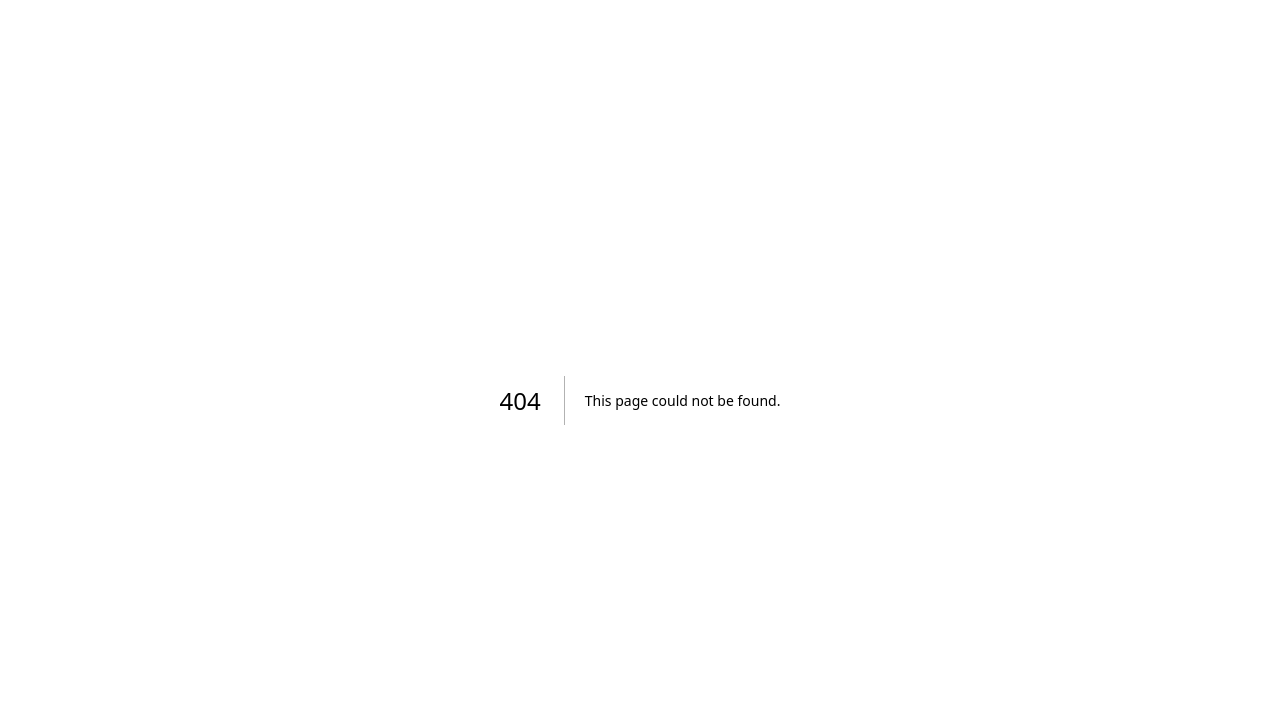
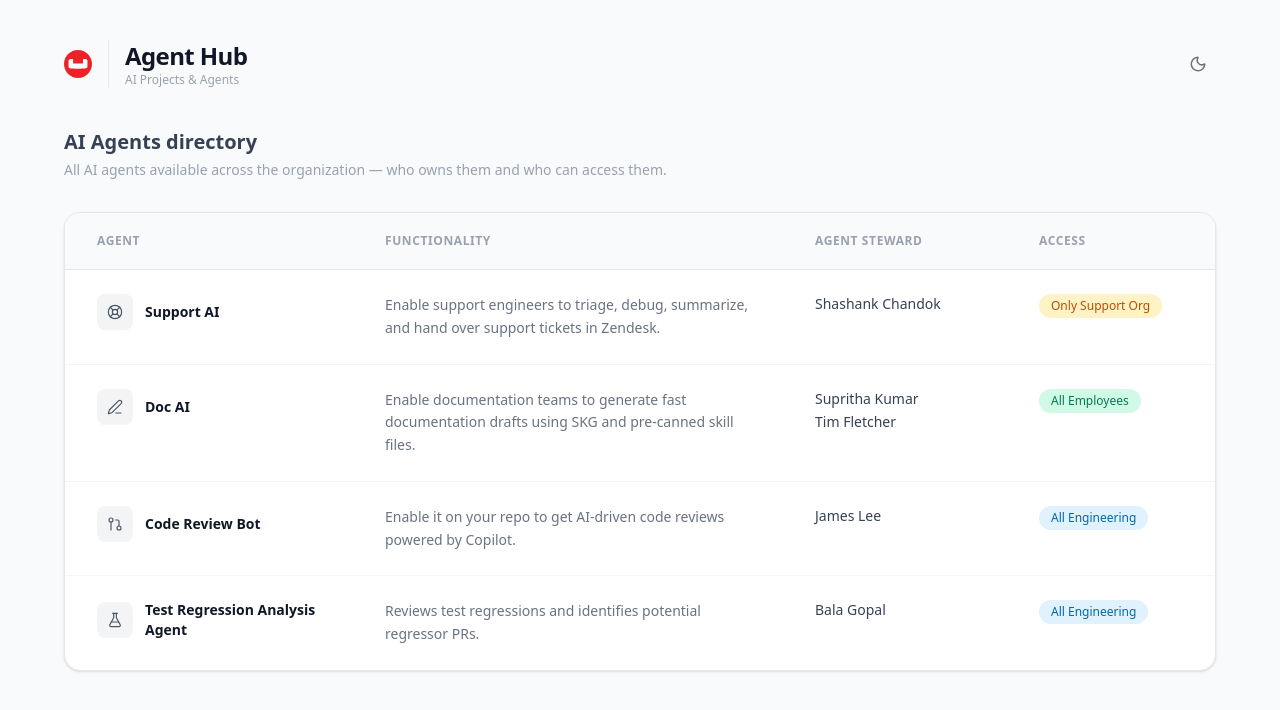
Before and after one commit to charanravichandran-design/aihub, a Next.js app: page /agents in a window 1280 px wide. Before the commit this address had no page. Shown: the top 710 px of the page. Built offline with nearby package versions, Linux system fonts and the light colour scheme.

Commit message:
feat: Added a new page for Agent Hub

```diff
--- /dev/null
+++ b/src/app/agents/page.tsx
@@ -0,0 +1,114 @@
+import {
+  FlaskConical,
+  GitPullRequest,
+  LifeBuoy,
+  PenLine,
+  type LucideIcon,
+} from 'lucide-react'
+import { AppHeader } from '@/components/AppHeader'
+import { agents, type AccessLevel } from '@/data/agents'
+
+const iconMap: Record<string, LucideIcon> = {
+  LifeBuoy,
+  PenLine,
+  GitPullRequest,
+  FlaskConical,
+}
+
+const accessStyles: Record<AccessLevel, string> = {
+  'All Employees':    'bg-emerald-100 text-emerald-700 dark:bg-emerald-500/15 dark:text-emerald-400',
+  'All Engineering':  'bg-sky-100 text-sky-700 dark:bg-sky-500/15 dark:text-sky-400',
+  'Only Support Org': 'bg-amber-100 text-amber-700 dark:bg-amber-500/15 dark:text-amber-400',
+}
+
+export default function AgentsPage() {
+  return (
+    <div className="min-h-screen px-6 py-10 sm:px-10 lg:px-16">
+      <AppHeader pageTitle="Agent Hub" />
+
+      {/* Hero */}
+      <div className="max-w-6xl mx-auto mb-8">
+        <h2 className="text-xl font-semibold text-gray-700 dark:text-gray-200">
+          AI Agents directory
+        </h2>
+        <p className="mt-1 text-sm text-gray-400 dark:text-gray-500 max-w-6xl">
+          All AI agents available across the organization — who owns them and who can access them.
+        </p>
+      </div>
+
+      {/* Table */}
+      <main className="max-w-6xl mx-auto">
+        <div className="rounded-2xl border border-gray-200 dark:border-white/10 bg-white dark:bg-white/5 overflow-hidden shadow-sm">
+          <table className="w-full text-sm border-collapse">
+            <thead>
+              <tr className="border-b border-gray-200 dark:border-white/10 bg-gray-50 dark:bg-white/[0.03]">
+                <th className="text-left px-8 py-5 text-xs font-semibold text-gray-400 uppercase tracking-wider">
+                  Agent
+                </th>
+                <th className="text-left px-8 py-5 text-xs font-semibold text-gray-400 uppercase tracking-wider">
+                  Functionality
+                </th>
+                <th className="text-left px-8 py-5 text-xs font-semibold text-gray-400 uppercase tracking-wider whitespace-nowrap">
+                  Agent Steward
+                </th>
+                <th className="text-left px-8 py-5 text-xs font-semibold text-gray-400 uppercase tracking-wider">
+                  Access
+                </th>
+              </tr>
+            </thead>
+            <tbody>
+              {agents.map((agent, index) => {
+                const Icon = iconMap[agent.iconName] ?? LifeBuoy
+                return (
+                  <tr
+                    key={agent.id}
+                    className={`
+                      transition-colors duration-150
+                      hover:bg-gray-50 dark:hover:bg-white/[0.04]
+                      ${index !== 0 ? 'border-t border-gray-100 dark:border-white/10' : ''}
+                    `}
+                  >
+                    {/* Agent name + icon */}
+                    <td className="px-8 py-6 align-top w-72">
+                      <div className="flex items-center gap-3">
+                        <div className="w-9 h-9 rounded-lg bg-gray-100 dark:bg-white/10 flex items-center justify-center shrink-0">
+                          <Icon size={16} className="text-gray-600 dark:text-gray-300" strokeWidth={1.75} />
+                        </div>
+                        <span className="font-semibold text-gray-900 dark:text-white leading-snug">
+                          {agent.name}
+                        </span>
+                      </div>
+                    </td>
+
+                    {/* Functionality */}
+                    <td className="px-8 py-6 align-top text-gray-500 dark:text-gray-400 leading-relaxed max-w-sm">
+                      {agent.functionality}
+                    </td>
+
+                    {/* Steward */}
+                    <td className="px-8 py-6 align-top w-56">
+                      <div className="flex flex-col gap-1">
+                        {agent.steward.split(', ').map((name) => (
+                          <span key={name} className="text-gray-700 dark:text-gray-300 font-medium leading-snug">
+                            {name}
+                          </span>
+                        ))}
+                      </div>
+                    </td>
+
+                    {/* Access badge */}
+                    <td className="px-8 py-6 align-top w-52">
+                      <span className={`inline-flex text-xs font-medium px-3 py-1 rounded-full whitespace-nowrap ${accessStyles[agent.access]}`}>
+                        {agent.access}
+                      </span>
+                    </td>
+                  </tr>
+                )
+              })}
+            </tbody>
+          </table>
+        </div>
+      </main>
+    </div>
+  )
+}
--- a/src/app/page.tsx
+++ b/src/app/page.tsx
@@ -1,24 +1,11 @@
+import { AppHeader } from '@/components/AppHeader'
 import { TileGrid } from '@/components/TileGrid'
-import { ThemeToggle } from '@/components/ThemeToggle'
 import { projects } from '@/data/projects'
 
 export default function Home() {
   return (
     <div className="min-h-screen px-6 py-10 sm:px-10 lg:px-16">
-      {/* Header */}
-      <header className="max-w-6xl mx-auto flex items-center justify-between mb-10">
-        <div className="flex items-center gap-4">
-          {/* eslint-disable-next-line @next/next/no-img-element */}
-          <img src="/couchbase-logo.svg" alt="Couchbase" className="h-7 w-auto" />
-          <div className="flex flex-col leading-tight border-l border-gray-200 dark:border-gray-700 pl-4">
-            <span className="text-2xl font-bold tracking-tight text-gray-900 dark:text-white">
-              AIDLC Hub
-            </span>
-            <span className="text-xs text-gray-400 dark:text-gray-500">AI Projects &amp; Agents</span>
-          </div>
-        </div>
-        <ThemeToggle />
-      </header>
+      <AppHeader pageTitle="AIDLC Hub" />
 
       {/* Hero */}
       <div className="max-w-6xl mx-auto mb-8">
--- /dev/null
+++ b/src/components/AppHeader.tsx
@@ -0,0 +1,37 @@
+import Link from 'next/link'
+import { ArrowLeft } from 'lucide-react'
+import { ThemeToggle } from './ThemeToggle'
+
+type Props = {
+  backHref?: string
+  pageTitle?: string
+}
+
+export function AppHeader({ backHref, pageTitle }: Props) {
+  return (
+    <header className="max-w-6xl mx-auto flex items-center justify-between mb-10">
+      <div className="flex items-center gap-4">
+        {backHref && (
+          <Link
+            href={backHref}
+            className="flex items-center justify-center w-8 h-8 rounded-lg text-gray-400 hover:text-gray-900 dark:hover:text-white hover:bg-gray-100 dark:hover:bg-white/10 transition-colors"
+            aria-label="Go back"
+          >
+            <ArrowLeft size={16} />
+          </Link>
+        )}
+        {/* eslint-disable-next-line @next/next/no-img-element */}
+        <img src="/couchbase-logo.svg" alt="Couchbase" className="h-7 w-auto" />
+        {pageTitle && (
+          <div className="flex flex-col leading-tight border-l border-gray-200 dark:border-gray-700 pl-4">
+            <span className="text-2xl font-bold tracking-tight text-gray-900 dark:text-white">
+              {pageTitle}
+            </span>
+            <span className="text-xs text-gray-400 dark:text-gray-500">AI Projects &amp; Agents</span>
+          </div>
+        )}
+      </div>
+      <ThemeToggle />
+    </header>
+  )
+}
--- a/src/components/ProjectTile.tsx
+++ b/src/components/ProjectTile.tsx
@@ -15,6 +15,7 @@ import {
   type LucideIcon,
 } from 'lucide-react'
 import Image from 'next/image'
+import Link from 'next/link'
 import type { Project } from '@/data/projects'
 
 const iconMap: Record<string, LucideIcon> = {
@@ -47,59 +48,58 @@ const statusStyles: Record<string, string> = {
   deprecated: 'bg-gray-100 text-gray-500 dark:bg-gray-700 dark:text-gray-400',
 }
 
-export function ProjectTile({ title, description, href, iconName, logoUrl, accentFrom, accentTo, status }: Project) {
+const tileClass = `group relative flex flex-col gap-4 rounded-2xl p-6 cursor-pointer
+  bg-white dark:bg-white/5
+  border border-gray-200 dark:border-white/10
+  shadow-sm
+  hover:shadow-lg hover:-translate-y-1 hover:border-[#EA2328]/40 dark:hover:border-[#EA2328]/50
+  transition-all duration-200 ease-out`
+
+export function ProjectTile({ title, description, href, newTab, iconName, logoUrl, accentFrom, accentTo, status }: Project) {
   const Icon = iconMap[iconName] ?? BrainCircuit
+  const isInternal = href.startsWith('/') && !newTab
 
-  return (
-    <a
-      href={href}
-      target="_blank"
-      rel="noopener noreferrer"
-      aria-label={`Open ${title}`}
-      className="group relative flex flex-col gap-4 rounded-2xl p-6 cursor-pointer
-        bg-white dark:bg-white/5
-        border border-gray-200 dark:border-white/10
-        shadow-sm
-        hover:shadow-lg hover:-translate-y-1 hover:border-[#EA2328]/40 dark:hover:border-[#EA2328]/50
-        transition-all duration-200 ease-out"
-    >
-      {/* Icon or custom logo */}
+  const content = (
+    <>
       {logoUrl ? (
         <div className="w-12 h-12 rounded-xl overflow-hidden bg-white dark:bg-white/10 shadow-md flex items-center justify-center">
           <Image src={logoUrl} alt={`${title} logo`} width={48} height={48} className="object-contain" />
         </div>
       ) : (
-        <div
-          className={`w-12 h-12 rounded-xl flex items-center justify-center bg-gradient-to-br ${accentFrom} ${accentTo} shadow-md`}
-        >
+        <div className={`w-12 h-12 rounded-xl flex items-center justify-center bg-gradient-to-br ${accentFrom} ${accentTo} shadow-md`}>
           <Icon size={24} className="text-white" strokeWidth={1.75} />
         </div>
       )}
 
-      {/* Text */}
       <div className="flex flex-col gap-1 flex-1">
-        <h2 className="font-semibold text-base text-gray-900 dark:text-white leading-snug">
-          {title}
-        </h2>
-        <p className="text-sm text-gray-500 dark:text-gray-400 leading-relaxed line-clamp-3">
-          {description}
-        </p>
+        <h2 className="font-semibold text-base text-gray-900 dark:text-white leading-snug">{title}</h2>
+        <p className="text-sm text-gray-500 dark:text-gray-400 leading-relaxed line-clamp-3">{description}</p>
       </div>
 
-      {/* Status badge */}
       {status && (
-        <span
-          className={`self-start text-xs font-medium px-2.5 py-0.5 rounded-full ${statusStyles[status]}`}
-        >
+        <span className={`self-start text-xs font-medium px-2.5 py-0.5 rounded-full ${statusStyles[status]}`}>
           {statusLabel[status]}
         </span>
       )}
 
-      {/* Couchbase red glow on hover */}
       <div
         className="pointer-events-none absolute inset-0 rounded-2xl opacity-0 group-hover:opacity-100 transition-opacity duration-200"
         style={{ boxShadow: '0 0 0 1.5px #EA232820' }}
       />
+    </>
+  )
+
+  if (isInternal) {
+    return (
+      <Link href={href} aria-label={`Open ${title}`} className={tileClass}>
+        {content}
+      </Link>
+    )
+  }
+
+  return (
+    <a href={href} target="_blank" rel="noopener noreferrer" aria-label={`Open ${title}`} className={tileClass}>
+      {content}
     </a>
   )
 }
--- /dev/null
+++ b/src/data/agents.ts
@@ -0,0 +1,45 @@
+export type AccessLevel = 'All Employees' | 'All Engineering' | 'Only Support Org'
+
+export type Agent = {
+  id: string
+  name: string
+  functionality: string
+  steward: string
+  access: AccessLevel
+  iconName: string
+}
+
+export const agents: Agent[] = [
+  {
+    id: 'support-ai',
+    name: 'Support AI',
+    functionality: 'Enable support engineers to triage, debug, summarize, and hand over support tickets in Zendesk.',
+    steward: 'Shashank Chandok',
+    access: 'Only Support Org',
+    iconName: 'LifeBuoy',
+  },
+  {
+    id: 'doc-ai',
+    name: 'Doc AI',
+    functionality: 'Enable documentation teams to generate fast documentation drafts using SKG and pre-canned skill files.',
+    steward: 'Supritha Kumar, Tim Fletcher',
+    access: 'All Employees',
+    iconName: 'PenLine',
+  },
+  {
+    id: 'code-review-bot',
+    name: 'Code Review Bot',
+    functionality: 'Enable it on your repo to get AI-driven code reviews powered by Copilot.',
+    steward: 'James Lee',
+    access: 'All Engineering',
+    iconName: 'GitPullRequest',
+  },
+  {
+    id: 'test-regression-agent',
+    name: 'Test Regression Analysis Agent',
+    functionality: 'Reviews test regressions and identifies potential regressor PRs.',
+    steward: 'Bala Gopal',
+    access: 'All Engineering',
+    iconName: 'FlaskConical',
+  },
+]
--- a/src/data/projects.ts
+++ b/src/data/projects.ts
@@ -5,6 +5,7 @@ export type Project = {
   title: string
   description: string
   href: string
+  newTab?: boolean        // force open in new tab even for internal links
   iconName: string        // Lucide icon name (fallback when no logoUrl)
   logoUrl?: string        // path to image in /public, e.g. '/logos/myproject.png'
   accentFrom: string      // Tailwind gradient-from color class
@@ -51,12 +52,13 @@ export const projects: Project[] = [
     id: 'agent-hub',
     title: 'Agent Hub',
     description: 'Central hub for discovering, managing, and reusing AI agents built by engineers across the company.',
-    href: '#',
+    href: '/agents',
+    newTab: true,
     iconName: 'Bot',
     accentFrom: 'from-emerald-500',
     accentTo: 'to-teal-600',
     tags: ['Agents', 'Platform'],
-    status: 'in-progress',
+    status: 'live',
   },
   {
     id: 'engineering-context-mcp',
@@ -69,48 +71,4 @@ export const projects: Project[] = [
     tags: ['MCP', 'Dev Tools'],
     status: 'live',
   },
-  {
-    id: 'support-ai',
-    title: 'Support AI',
-    description: 'Enable support engineers to triage, debug, summarize, and hand over support tickets in Zendesk.',
-    href: '#',
-    iconName: 'LifeBuoy',
-    accentFrom: 'from-orange-500',
-    accentTo: 'to-amber-500',
-    tags: ['Support', 'Zendesk'],
-    status: 'in-progress',
-  },
-  {
-    id: 'doc-ai',
-    title: 'Doc AI',
-    description: 'Enable documentation teams to generate fast documentation drafts using SKG and pre-canned skill files.',
-    href: '#',
-    iconName: 'PenLine',
-    accentFrom: 'from-blue-500',
-    accentTo: 'to-indigo-600',
-    tags: ['Docs', 'SKG'],
-    status: 'in-progress',
-  },
-  {
-    id: 'code-review-bot',
-    title: 'Code Review Bot',
-    description: 'Enable it on your repo to get AI-driven code reviews powered by Copilot.',
-    href: '#',
-    iconName: 'GitPullRequest',
-    accentFrom: 'from-green-500',
-    accentTo: 'to-emerald-600',
-    tags: ['Dev Tools', 'Copilot'],
-    status: 'in-progress',
-  },
-  {
-    id: 'test-regression-agent',
-    title: 'Test Regression Agent',
-    description: 'Reviews test regressions and identifies potential regressor PRs automatically.',
-    href: '#',
-    iconName: 'FlaskConical',
-    accentFrom: 'from-rose-500',
-    accentTo: 'to-red-600',
-    tags: ['Testing', 'CI'],
-    status: 'in-progress',
-  },
 ]
```
Lines whose indentation alone changed are shown as unchanged.
